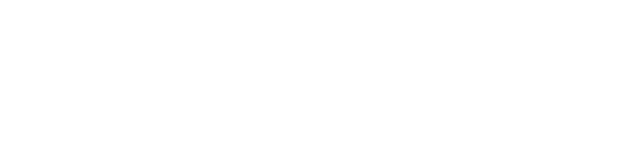
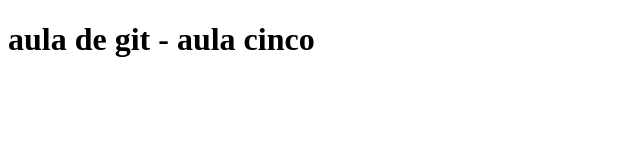
Before and after one commit to AndresaCapo/aula-cinco-git, a plain HTML site: page index.html in a window 1280 px wide. Shown: the whole page, without its empty margins (0-640 px from the left). Drawn offline with Linux system fonts and the light colour scheme.

Commit message:
alteração indez no html

```diff
--- a/index.html
+++ b/index.html
@@ -6,6 +6,6 @@
     <title>aula de git</title>
 </head>
 <body>
-
+    <h1>aula de git - aula cinco</h1>
 </body>
 </html>
```
